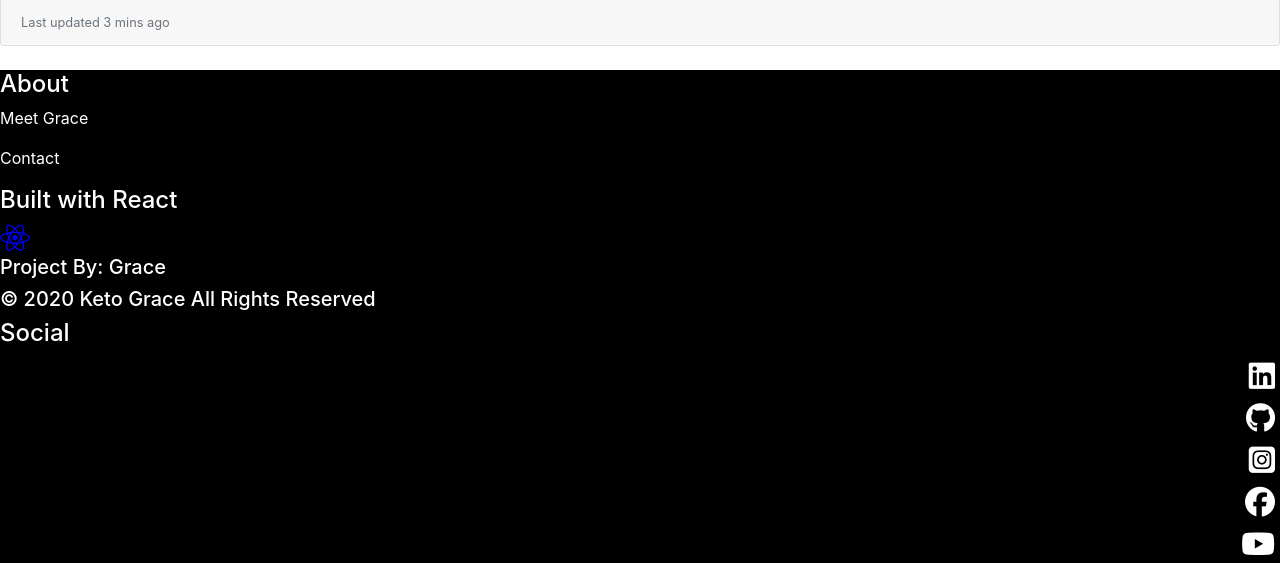
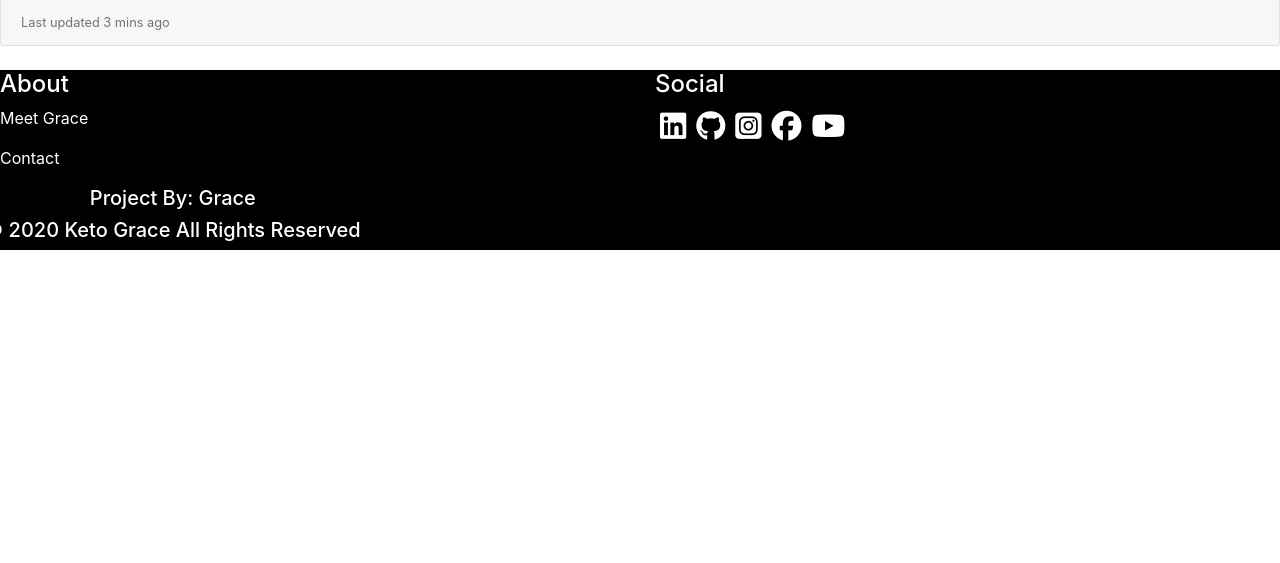
Before and after one commit to audijej/Keto-Lifestyle, a React (Create React App) app in the folder keto-lifestyle/: page /turkey in a window 1280 px wide. Shown: the part 1402-1965 px from the top of the page. After the commit the page ends 1652 px from the top, so only its background shows below. Built offline with nearby package versions, Linux system fonts and the light colour scheme.

Commit message:
footer columns and rows

```diff
--- a/keto-lifestyle/src/components/Footer/Footer.js
+++ b/keto-lifestyle/src/components/Footer/Footer.js
@@ -1,21 +1,22 @@
 import React from "react";
 import "./footer.css";
+import Col from 'react-bootstrap/Col';
+import Row from 'react-bootstrap/Row';
 
 function Footer() {
     return (
         <footer className="footer">
 
+            <Row>
+                <Col>
                     <div>
                         <h4>About</h4>
                         <p>Meet Grace</p>
                         <p>Contact</p>
                     </div>
+                </Col>
 
-            <h4 style={{ color: "white" }}>Built with React</h4>
-            <i class="fab fa-react" style={{ color: "blue" }}></i>
-            <h5 style={{ color: "white" }}>Project By: Grace</h5>
-            <h5 style={{ color: "white" }}>© 2020 Keto Grace All Rights Reserved</h5>
-
+                <Col>
                     <div>
                         <h4>Social</h4>
                         {/* <ul class="contacts"> */}
@@ -31,6 +32,20 @@ function Footer() {
 
                         {/* </ul> */}
                     </div>
+                </Col>
+
+            </Row>
+
+            <Row style={{ textAlign: "center" }}>
+                <div>
+                    {/* <h4 style={{ color: "white" }}>Built with React</h4>
+            <i class="fab fa-react" style={{ color: "blue" }}></i> */}
+                    <h5 style={{ color: "white" }}>Project By: Grace</h5>
+                    <h5 style={{ color: "white" }}>© 2020 Keto Grace All Rights Reserved</h5>
+                </div>
+            </Row>
+
+
 
         </footer>
 
--- a/keto-lifestyle/src/components/Footer/footer.css
+++ b/keto-lifestyle/src/components/Footer/footer.css
@@ -8,7 +8,7 @@
   } */
 
   .social-media-icon {
-    display: grid;
+    display: inline-block;
     list-style: none;
     padding: 5px;
     color: white;
--- a/keto-lifestyle/src/pages/Contact.js
+++ b/keto-lifestyle/src/pages/Contact.js
@@ -10,7 +10,6 @@ import CardGroup from 'react-bootstrap/CardGroup';
 
 
 
-function Contact() {
 
     class ContactForm extends Component {
         constructor(props) {
@@ -33,6 +32,7 @@ function Contact() {
 
     return (
 
+        <Container>
         <div className='ContactForm'>
           <form id='contact-form' noValidate>
             <div className='row'>
@@ -91,9 +91,10 @@ function Contact() {
             </button>
           </form>
         </div>
+        </Container>
       );
     }
 }
-}
 
-export default Contact
+
+export default ContactForm
```
Lines whose indentation alone changed are shown as unchanged.
